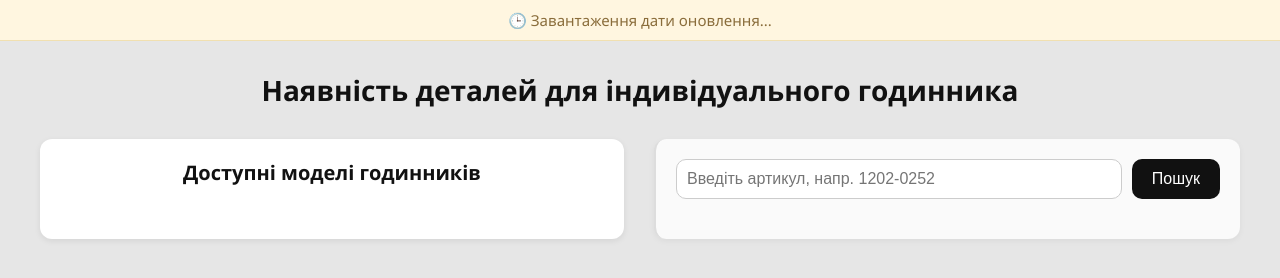
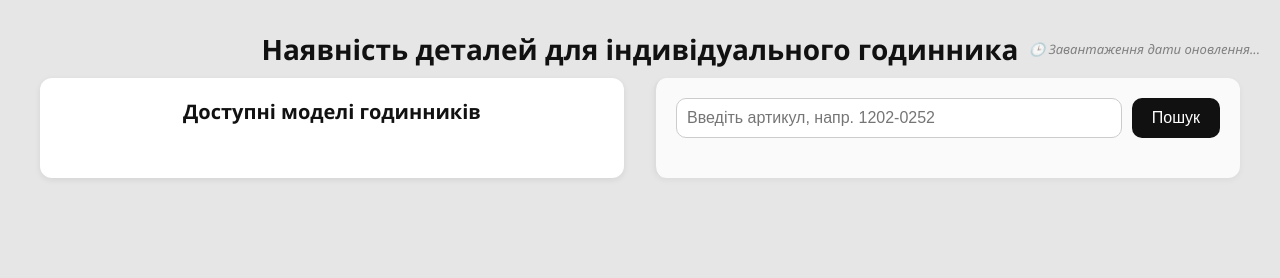
Before and after one commit to Vladimiro1965/Awarder, a plain HTML site: page index.html in a window 1280 px wide. Drawn offline with Linux system fonts and the light colour scheme; no server answers.

Commit message:
Update index.html

```diff
--- a/index.html
+++ b/index.html
@@ -10,12 +10,22 @@
       font-family: 'Segoe UI', sans-serif;
       background: #e6e6e6;
       color: #111;
+      position: relative;
     }
     h1 {
       text-align: center;
-      margin: 30px 0;
+      margin: 30px 0 10px;
       font-size: 28px;
       font-weight: 600;
+    }
+    #updateInfo {
+      position: absolute;
+      top: 10px;
+      right: 20px;
+      font-size: 13px;
+      color: #555;
+      font-style: italic;
+      opacity: 0.7;
     }
     .container {
       display: flex;
@@ -161,20 +171,12 @@
       .container { flex-direction: column; }
       .search-box { flex-direction: column; }
       .search-box button { width: 100%; }
+      #updateInfo { position: static; text-align: center; margin-bottom: 10px; }
     }
   </style>
 </head>
 <body>
-<div id="updateInfo" style="
-  background:#fff6e0;
-  color:#8a6d3b;
-  text-align:center;
-  padding:10px 20px;
-  font-size:15px;
-  font-weight:500;
-  border-bottom:1px solid #f1e0b0;">
-  🕒 Завантаження дати оновлення...
-</div>
+  <div id="updateInfo">🕒 Завантаження дати оновлення...</div>
   <h1>Наявність деталей для індивідуального годинника</h1>
   <div class="container">
     <div class="left">
@@ -272,7 +274,6 @@
         const isMissing = parseInt(s) === 0;
         const highlight = v => (isMissing && parseInt(v) === 0 ? `<span class="red-text">${v}</span>` : v);
 
-
         tbody.innerHTML+=`
           <tr>
             <td><img src="${img}" onclick="window.open('${img}')"></td>
@@ -288,20 +289,22 @@
       summary.innerText=`Загальна кількість деталей: ${parts.length} | Сумарний залишок: ${total} од.`; summary.style.display="block";
     }
 
+    async function loadLastUpdatedDate() {
+      const raw = await fetchSheet("Залишки!K1");
+      const date = raw?.[0]?.[0] || "невідомо";
+      document.getElementById("updateInfo").innerText = `🕒 ${date}`;
+    }
+
     document.getElementById("watchInput").addEventListener("keydown", e=>{
       if (e.key==="Enter") searchParts();
     });
-async function loadLastUpdatedDate() {
-  const raw = await fetchSheet("Залишки!K1");
-  const date = raw?.[0]?.[0] || "невідомо";
-  document.getElementById("updateInfo").innerText = `🕒 Останнє оновлення даних: ${date}`;
-}
+
     window.onload = async () => {
-  await Promise.all([
-    loadAvailableModels(),
-    loadLastUpdatedDate()
-  ]);
-};
+      await Promise.all([
+        loadAvailableModels(),
+        loadLastUpdatedDate()
+      ]);
+    };
   </script>
 </body>
 </html>
```
